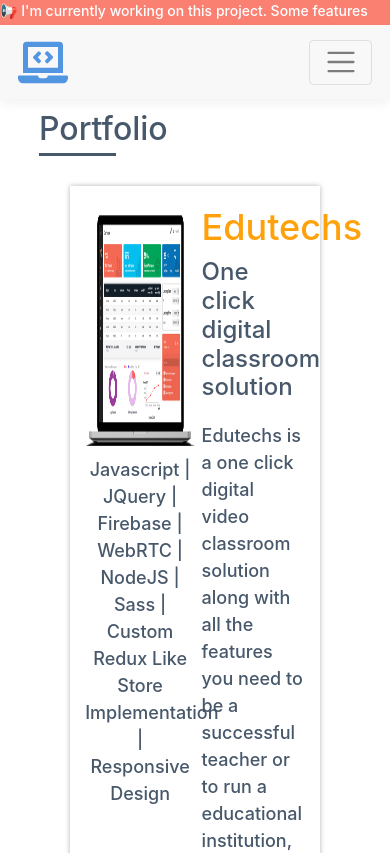
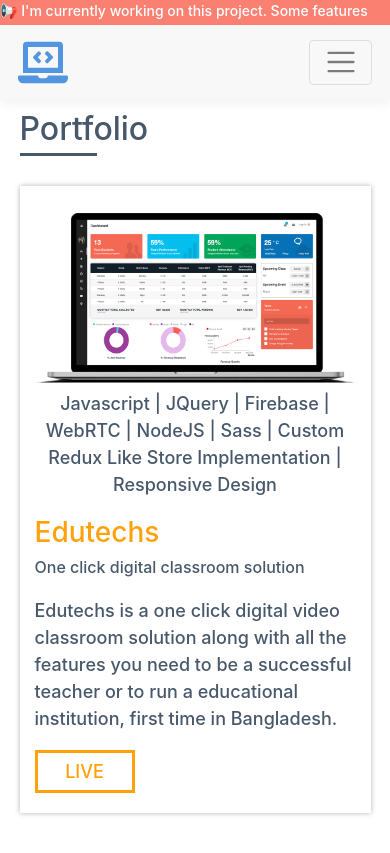
Before and after one commit to robin3317/devrobin, a Next.js app: page /portfolio in a window 390 px wide. Shown: the top 853 px of the page. Built offline with nearby package versions, Linux system fonts and the light colour scheme.

Commit message:
portfolio responsiveness

```diff
--- a/pages/about.js
+++ b/pages/about.js
@@ -224,7 +224,7 @@
   display: flex;
   justify-content: space-between;
   ${mediaQueries('phone-lg')`
-    flex-flow: column-reverse;
+    flex-direction: column-reverse;
     align-items: center;
   `}
 `
--- a/pages/portfolio.js
+++ b/pages/portfolio.js
@@ -3,6 +3,7 @@
 import { Button } from 'react-bootstrap'
 import BaseLayout from '../components/BaseLayout'
 import SectionTitle from '../components/SectionTitle'
+import { mediaQueries } from '../shared/styles/mediaQueries'
 
 const Portfolio = () => (
   <>
@@ -55,7 +56,7 @@
             </CardLeft>
 
             <CardRight width="50%">
-              <ProjectImg src="/images/ecommerz.png" />
+              <ProjectImg src="/images/ecommerz.png" marginTop />
               <p style={{ textAlign: 'center' }}>
                 ReactJS | Redux | Firebase | GraphQL + Apollo
               </p>
@@ -71,6 +72,9 @@
 const PortfolioContainer = styled.div`
   width: 80%;
   margin: 105px auto 0;
+  ${mediaQueries('phone-lg')`
+    width: 90%;
+  `}
 `
 
 const EmptyContainer = styled.div`
@@ -85,6 +89,10 @@
   padding: 20px 15px;
   display: flex;
   justify-content: space-between;
+  ${mediaQueries('phone-lg')`
+    width: 100%;
+    flex-direction: column;
+  `}
 `
 
 const PortfolioItemContainer = styled.div`
@@ -97,26 +105,30 @@
 
 const CardLeft = styled.div`
   width: ${props => props.width || '49%'};
+  ${mediaQueries('phone-lg')`
+    width: 100%;
+  `}
 `
 
 const CardRight = styled.div`
   width: ${props => props.width || '49%'};
+  ${mediaQueries('phone-lg')`
+    width: 100%;
+  `}
 `
 
 const ProjectImg = styled.img`
   width: 100%;
   height: 80%;
   max-height: 250px;
+  margin-top: ${props => props.marginTop ? '20px' : '0'}
 `
 
 const Title = styled.h1`
-  font-size: 36px;
   color: #ffa10a;
 `
 
-const Subtitle = styled.h3`
-  font-size: 24px;
-`
+const Subtitle = styled.h2``
 
 const Description = styled.p`
   margin-top: 20px;
--- a/shared/styles/styles.scss
+++ b/shared/styles/styles.scss
@@ -60,3 +60,7 @@
   @include respond(phone-lg) { font-size: 16px; }
   @include respond(phone-md) { font-size: 12px; }
 }
+
+h3 {
+  font-size: 20px;
+}
```
